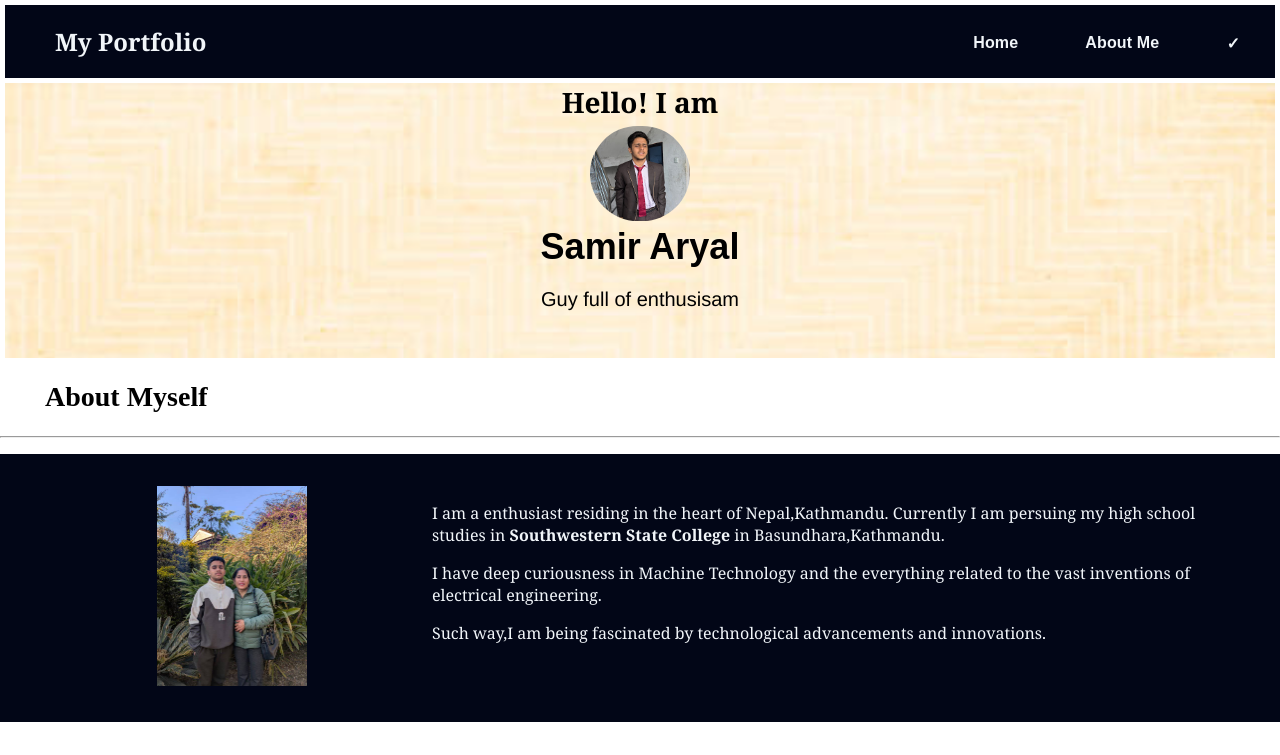
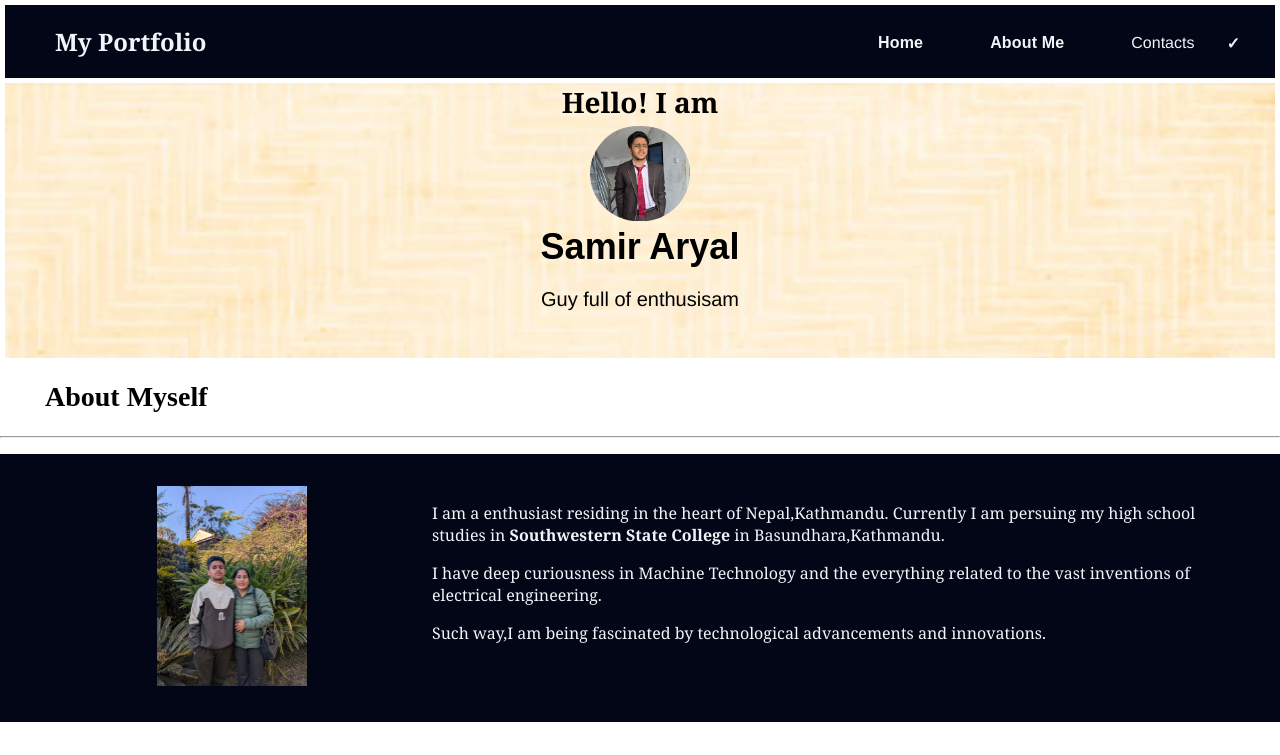
Before and after one commit to samiraryal45/myweb, a plain HTML site: page index.html in a window 1280 px wide. Shown: the top 755 px of the page. Drawn offline with Linux system fonts and the light colour scheme.

Commit message:
commited

```diff
--- a/index.html
+++ b/index.html
@@ -28,6 +28,7 @@
     <div><ul class="header__lists">
         <li class="header__listing" ><a href="#home"  class="header__links"> Home</a></li>
         <li class="header__listing"><a href="#about" class="header__links" > About Me</a></li>
+        <li class="mobile-nav__lists"><a  class="mobile-nav__links" href="#contact"> Contacts</a></li>
         <li class="header__listing">&check;</li>
 
 
@@ -47,6 +48,8 @@
         <ul class="mobile-nav__menu">
           <li class="mobile-nav__lists"> <a  class="mobile-nav__links" href="#home">Home</a></li>
           <li class="mobile-nav__lists"><a  class="mobile-nav__links" href="#about"> About</a></li>
+          <li class="mobile-nav__lists"><a  class="mobile-nav__links" href="#contact"> Contacts</a></li>
+
           <li class="mobile-nav__lists"><a  class="mobile-nav__links" href="#check">&check;</a></li>
         </ul>
       </nav>
@@ -109,7 +112,7 @@
         </div>
        </section>
       <hr>
-        <section class="contact__section section">
+        <section id= "contact"   class="contact contact__section section">
            <h2 class="contact__title">Social Media to contact me :</h2>
 
            <ul class="contact__medias">
```
